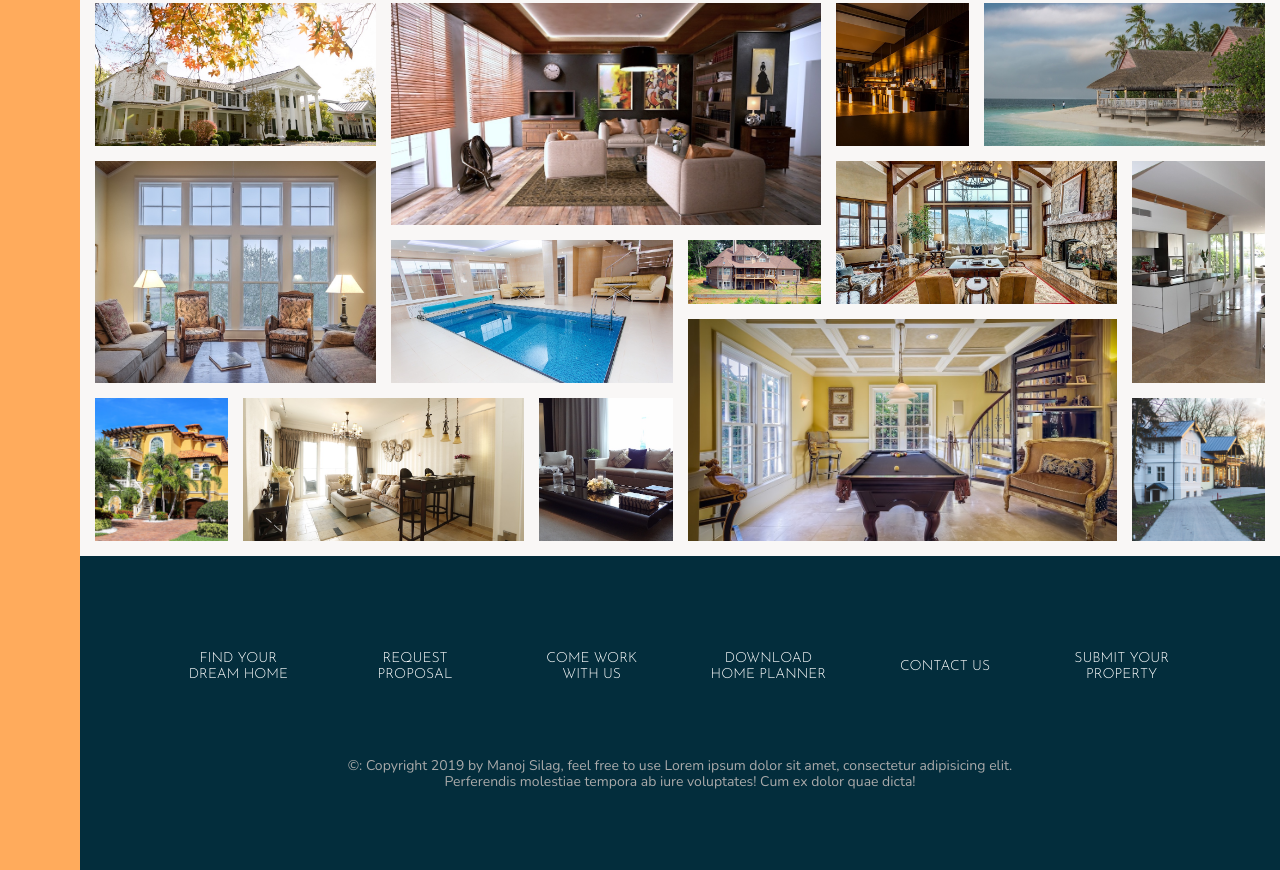
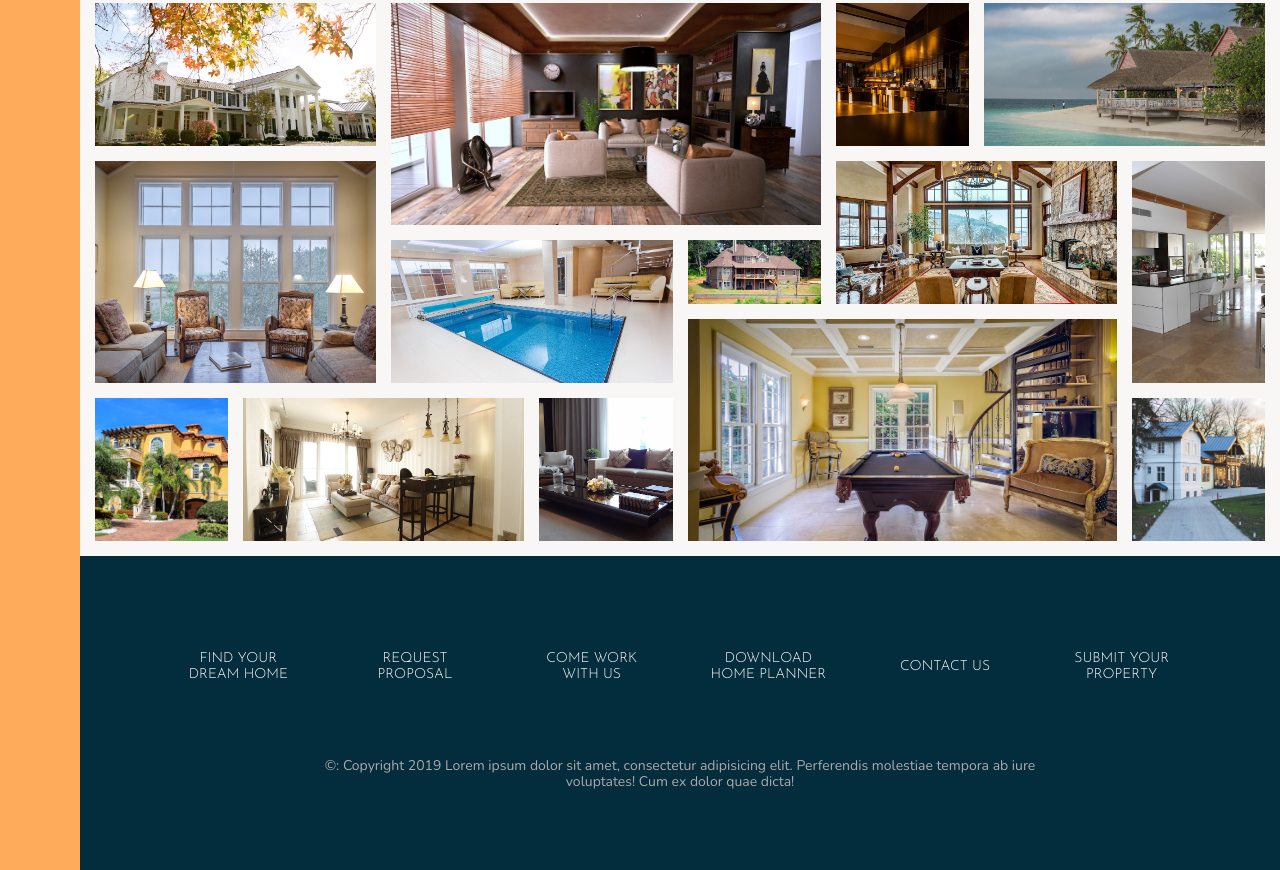
Before and after one commit to ManojSilag/DreamHomeHunter, a website: page index.html in a window 1280 px wide. Shown: the part 2946-3816 px from the top of the page. Drawn offline with nearby package versions, Linux system fonts and the light colour scheme.

Commit message:
Update index.html

```diff
--- a/index.html
+++ b/index.html
@@ -419,7 +419,7 @@
             </ul>
 
             <p class="copyright">
-                &copy: Copyright 2019 by Manoj Silag, feel free to use Lorem ipsum dolor sit amet, consectetur adipisicing elit. Perferendis molestiae tempora ab iure voluptates! Cum ex dolor quae dicta!
+                &copy: Copyright 2019 Lorem ipsum dolor sit amet, consectetur adipisicing elit. Perferendis molestiae tempora ab iure voluptates! Cum ex dolor quae dicta!
             </p>
 
         </footer>
```
